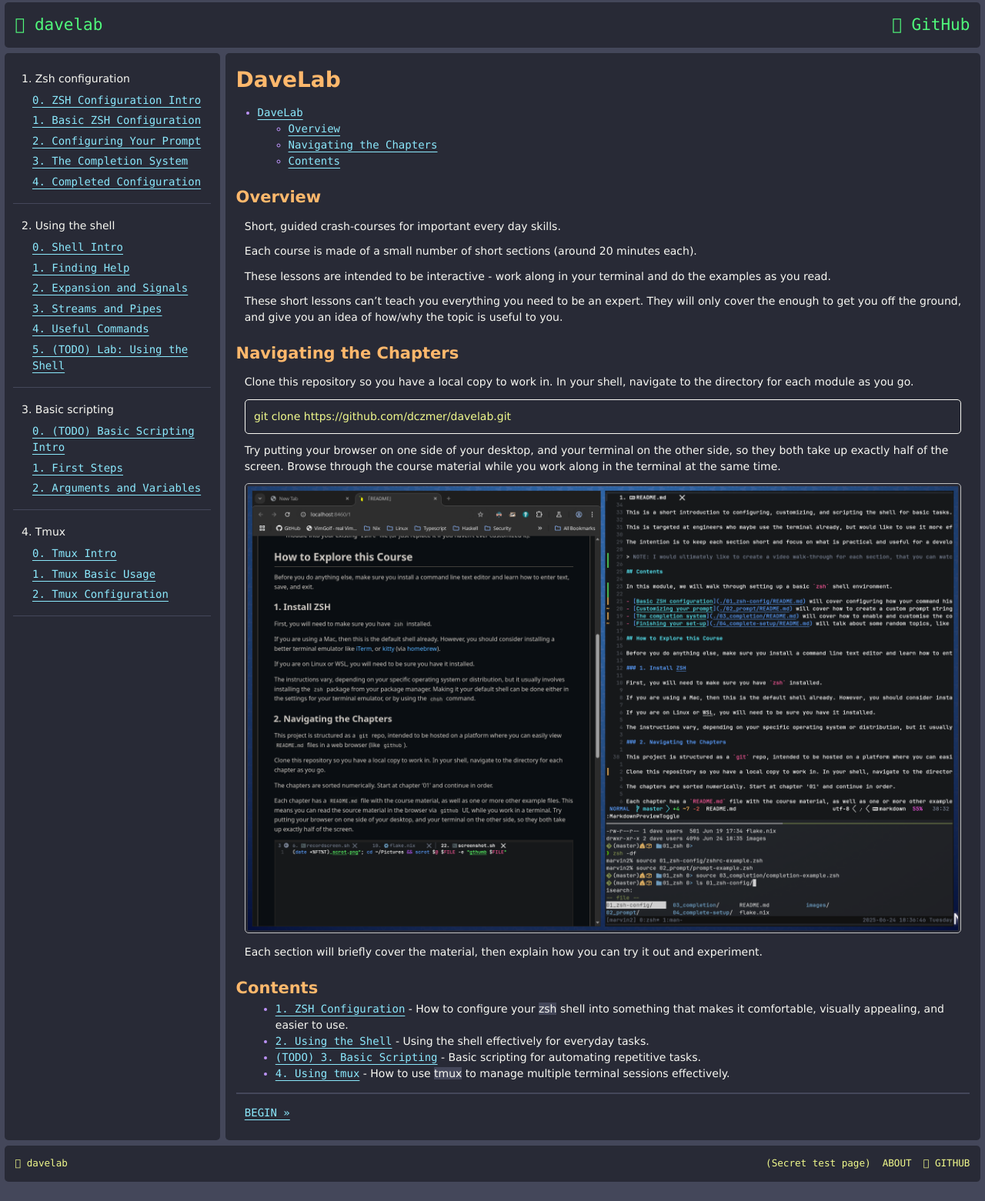
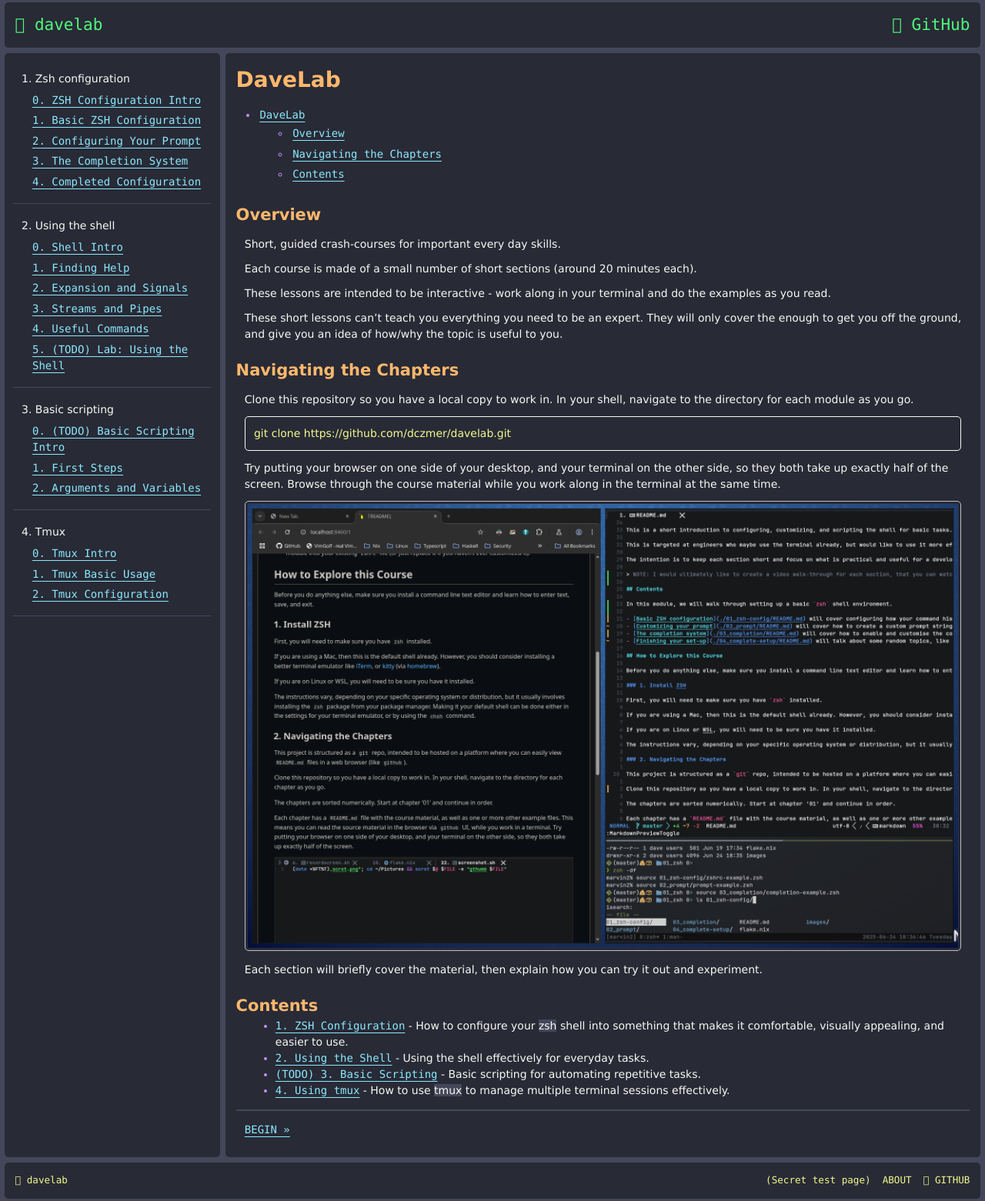
Before and after one commit to dczmer/davelab, a Jekyll site: the page built from index.md, in a window 1280 px wide. Shown: the whole page at 77% size. Built offline with Jekyll 4.4.1, drawn with Linux system fonts in a browser that asks for light colours; some web fonts are replaced; before the commit the page ends 1539 px from its top, so only the background shows below that.

Commit message:
Fix lighthouse accessability issues.

```diff
--- a/_includes/critical.css
+++ b/_includes/critical.css
@@ -29,7 +29,7 @@
   --orange: #ffb86c;
   --yellow: #f1fa8c;
   --yellow2: #d2d979;
-  --yellow3: #797d43;
+  --yellow3: #f2fb99;
   --green: #50fa7b;
   --green2: #39ba5a;
   --purple: #bd93f9;
@@ -49,18 +49,22 @@
 *::after {
   box-sizing: border-box;
 }
+
 * {
   margin: 0;
 }
+
 @media (prefers-reduced-motion: no-preference) {
   html {
     interpolate-size: allow-keywords;
   }
 }
+
 body {
   line-height: 1.5;
   -webkit-font-smoothing: antialiased;
 }
+
 img,
 picture,
 video,
@@ -69,12 +73,14 @@ svg {
   display: block;
   max-width: 100%;
 }
+
 input,
 button,
 textarea,
 select {
   font: inherit;
 }
+
 p,
 h1,
 h2,
--- a/css/site.css
+++ b/css/site.css
@@ -139,6 +139,10 @@ figcaption {
   margin-block-end: 0.8em;
   padding-inline-start: var(--margin-xlarge);
   list-style-type: disc;
+
+  li {
+    padding: 0.2em;
+  }
 }
 
 /* code higlighting tweaks */
```
Also changed, not shown: _TODO.md (+1 -0 lines), 1 other file.
